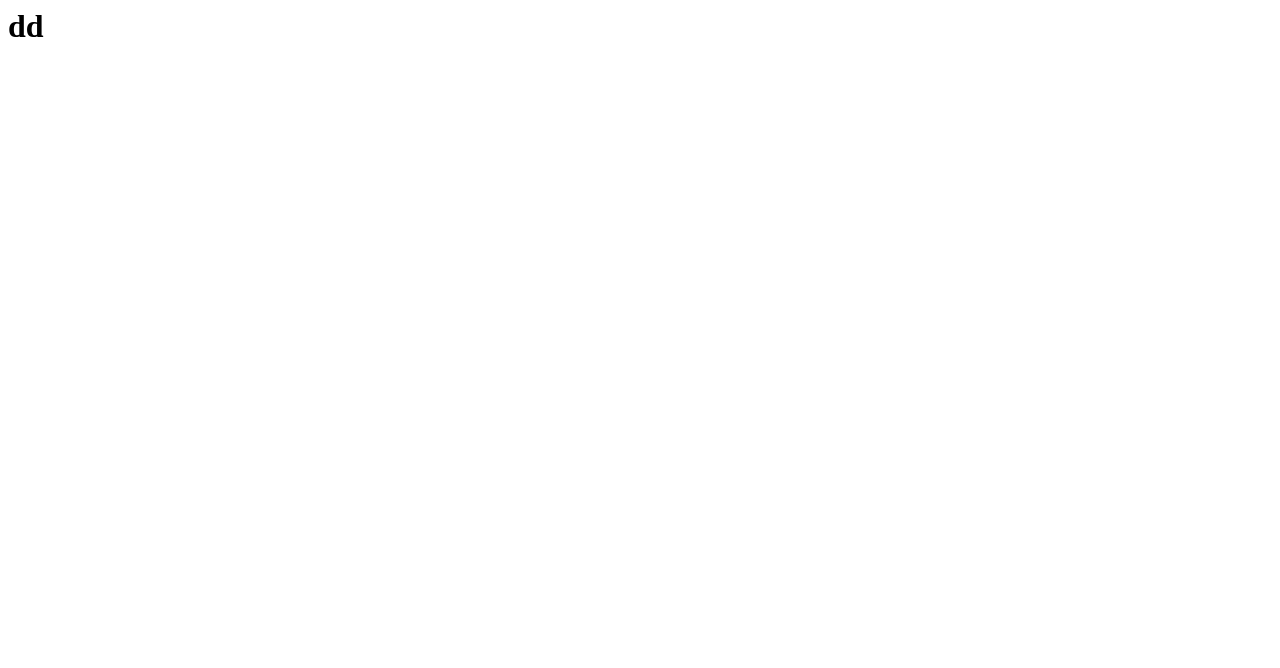
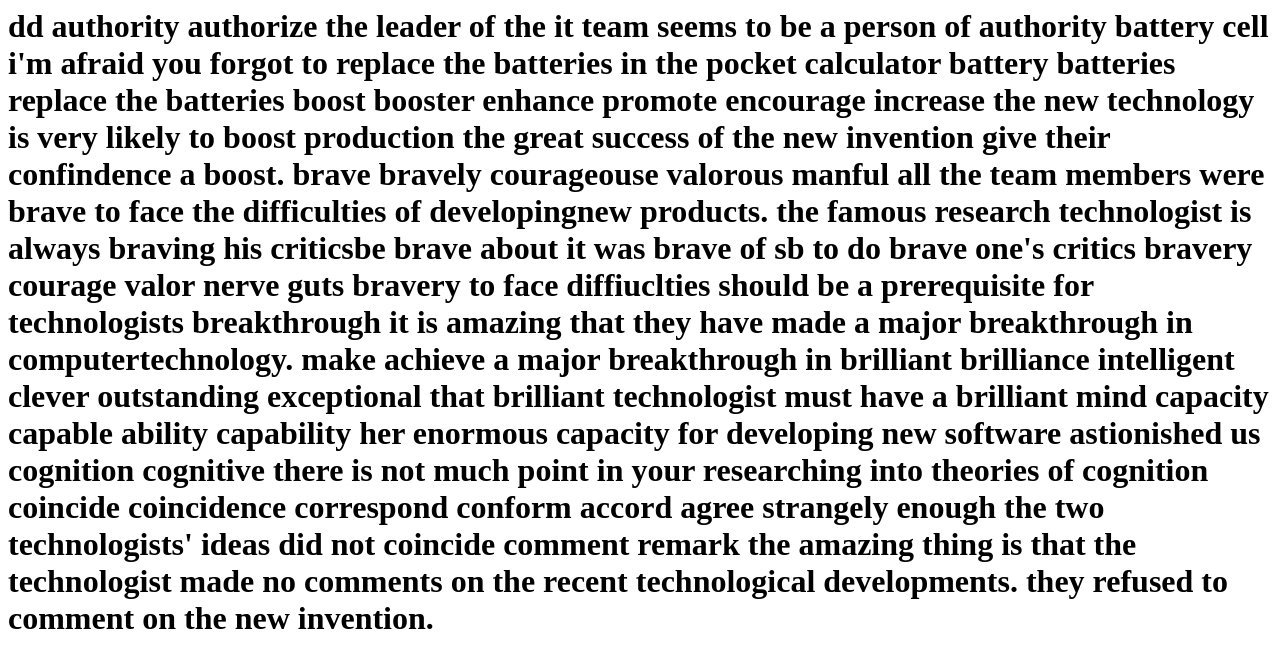
Before and after one commit to pann710/20210912, a plain HTML site: page index.html in a window 1280 px wide. Drawn offline with Linux system fonts and the light colour scheme.

Commit message:
Update index.html

```diff
--- a/index.html
+++ b/index.html
@@ -2,6 +2,7 @@
 <html><head><title>20210912</title></head>
 <body>
 <h1>dd
+  authority authorize the leader of the it team seems to  be a person of authority battery cell i'm afraid you forgot to replace the batteries in the pocket calculator battery batteries replace the batteries  boost booster enhance promote encourage increase the new technology is very likely to boost production the great success of the new invention give their confindence  a boost. brave bravely courageouse valorous manful all the team members were brave to face the difficulties of developingnew products. the famous research technologist is  always braving his criticsbe brave about it was brave of sb to do brave one's critics bravery courage valor nerve guts bravery to face diffiuclties should be a prerequisite for technologists breakthrough it is amazing that they have made a major breakthrough  in computertechnology. make achieve a major breakthrough in brilliant brilliance intelligent clever outstanding exceptional that brilliant technologist must have a brilliant mind capacity capable ability capability her enormous capacity for developing new software astionished us cognition cognitive there is not much point in your researching  into theories of cognition coincide coincidence correspond conform accord agree strangely enough the two technologists' ideas did not coincide comment remark the amazing thing is that the technologist made no comments on the recent technological developments. they refused to comment on the new invention.
 </h1>
 </bdoy>
 </html>
```
